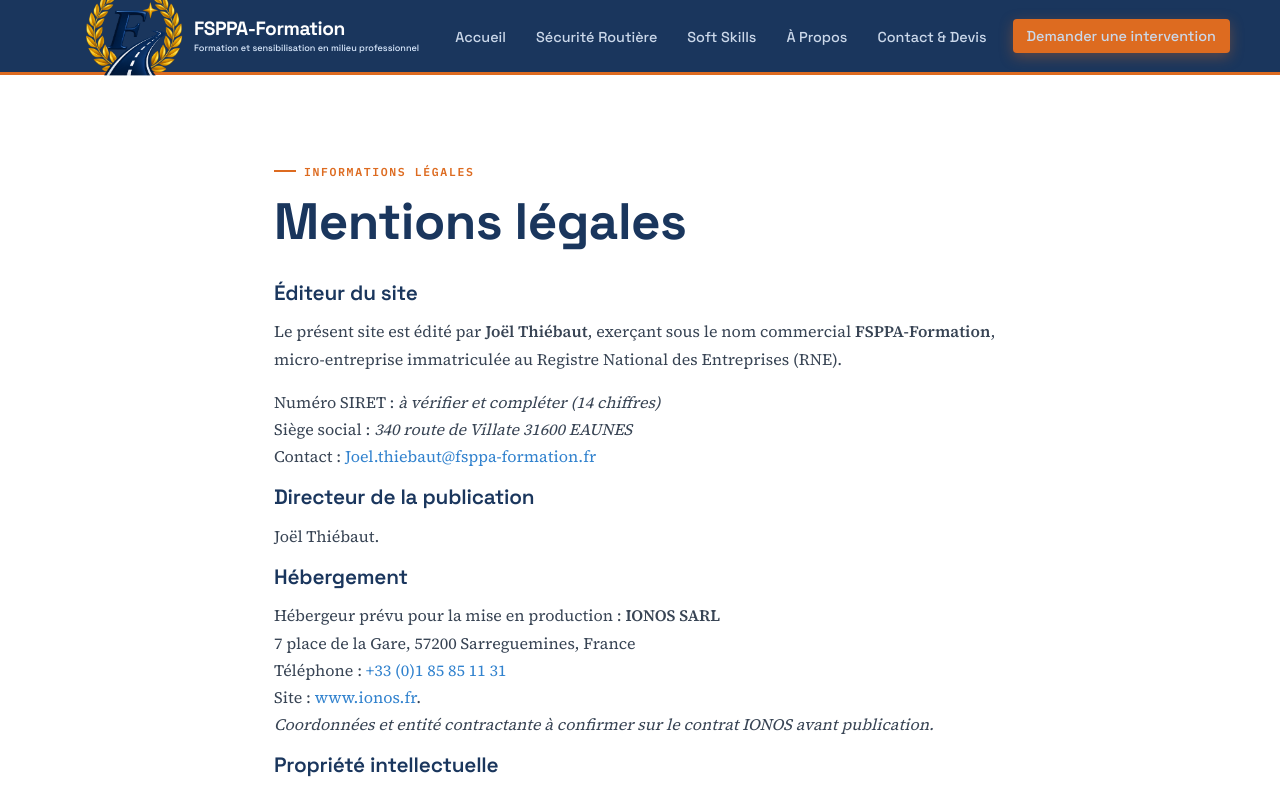
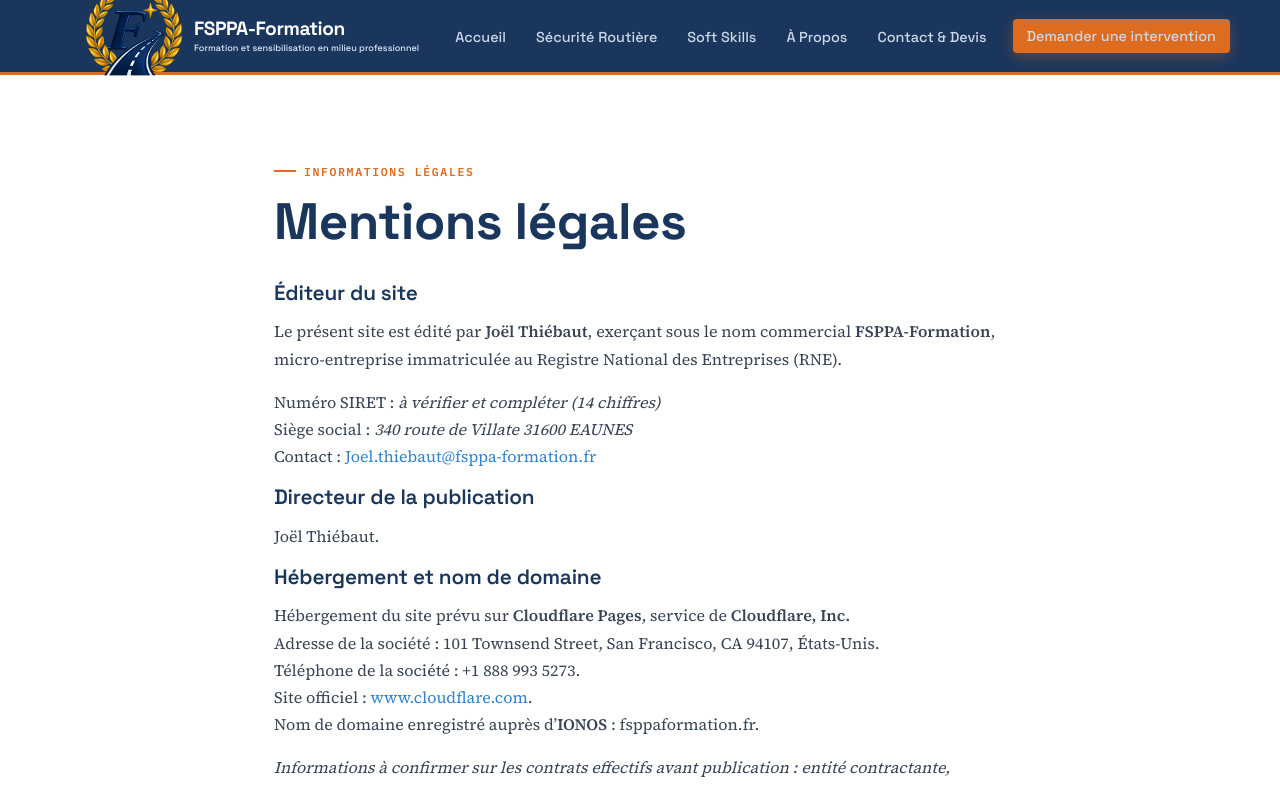
Before and after one commit to almaniaque/Fsspa, a React (Vite) app in the folder frontend/: page /mentions-legales in a window 1280 px wide. Shown: the top 785 px of the page. Built offline with nearby package versions, Linux system fonts and the light colour scheme.

Commit message:
legal: Cloudflare Pages hébergeur prévu, IONOS registrar du domaine

```diff
--- a/frontend/src/pages/MentionsLegales.jsx
+++ b/frontend/src/pages/MentionsLegales.jsx
@@ -20,13 +20,18 @@ function MentionsLegales() {
         <h3>Directeur de la publication</h3>
         <p>Joël Thiébaut.</p>
 
-        <h3>Hébergement</h3>
+        <h3>Hébergement et nom de domaine</h3>
         <p>
-          Hébergeur prévu pour la mise en production : <strong>IONOS SARL</strong><br />
-          7 place de la Gare, 57200 Sarreguemines, France<br />
-          Téléphone : <a href="tel:+33185851131">+33 (0)1 85 85 11 31</a><br />
-          Site : <a href="https://www.ionos.fr/" target="_blank" rel="noreferrer">www.ionos.fr</a>.
-          <br /><em>Coordonnées et entité contractante à confirmer sur le contrat IONOS avant publication.</em>
+          Hébergement du site prévu sur <strong>Cloudflare Pages</strong>, service de
+          <strong> Cloudflare, Inc.</strong><br />
+          Adresse de la société : 101 Townsend Street, San Francisco, CA 94107, États-Unis.<br />
+          Téléphone de la société : +1 888 993 5273.<br />
+          Site officiel : <a href="https://www.cloudflare.com/" target="_blank" rel="noreferrer">www.cloudflare.com</a>.<br />
+          Nom de domaine enregistré auprès d’<strong>IONOS</strong> : fsppaformation.fr.
+        </p>
+        <p>
+          <em>Informations à confirmer sur les contrats effectifs avant publication : entité
+          contractante, coordonnées légales applicables et mise en service du projet Cloudflare Pages.</em>
         </p>
 
         <h3>Propriété intellectuelle</h3>
```
